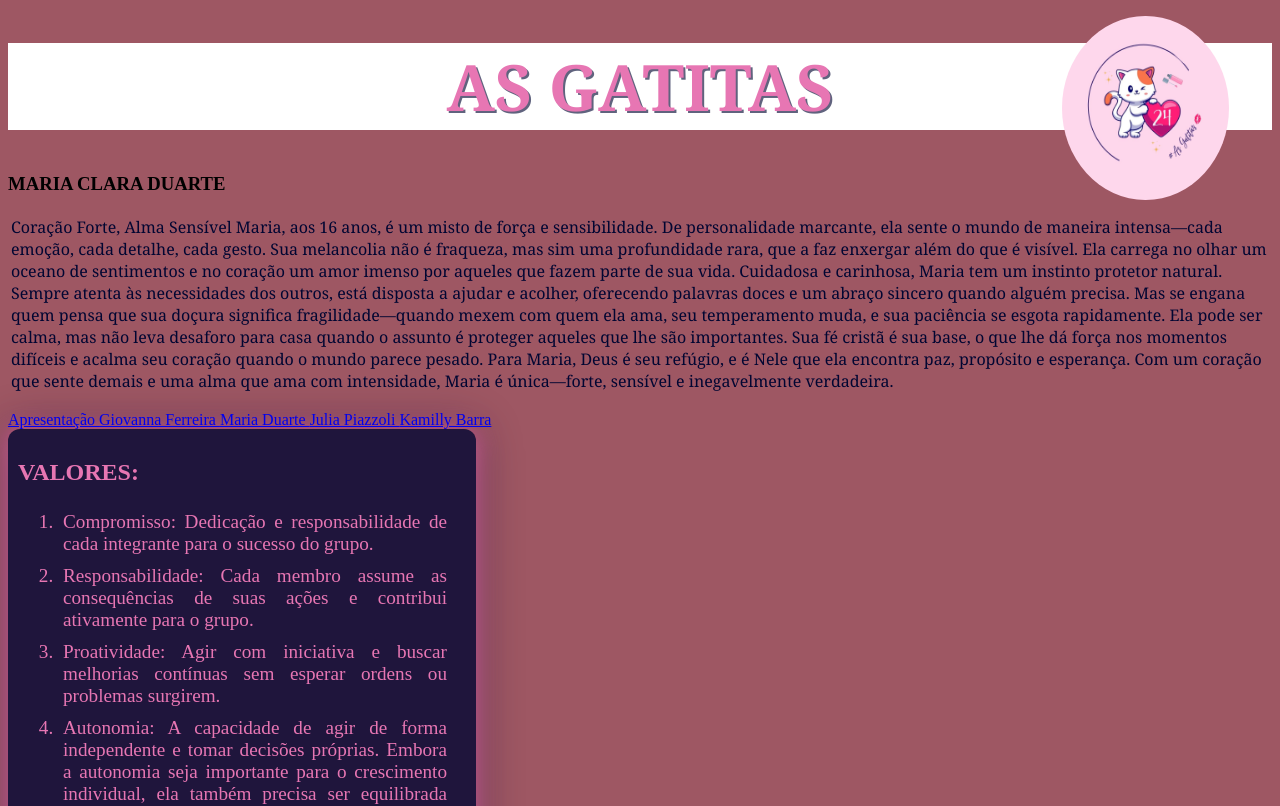
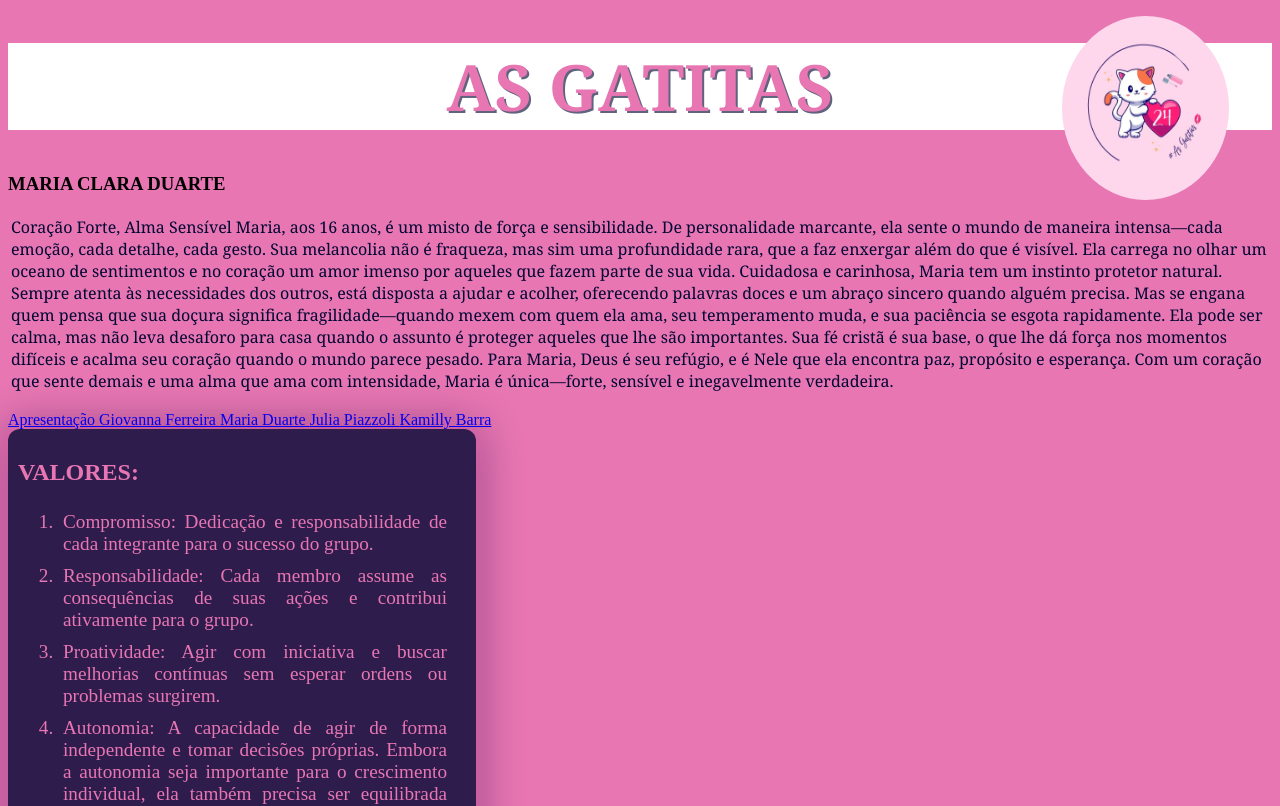
Before and after one commit to giihdot/Projeto-Router, a React (Vite) app: page /MD in a window 1280 px wide. Shown: the top 806 px of the page. Built offline with nearby package versions, Linux system fonts and the light colour scheme.

Commit message:
tirei o body

```diff
--- a/src/pages/Duarte.jsx
+++ b/src/pages/Duarte.jsx
@@ -1,4 +1,4 @@
-import './Profiles.css'
+// import './Profiles.css'
 
 function Duarte() {
 
--- a/src/pages/Giovanna.jsx
+++ b/src/pages/Giovanna.jsx
@@ -1,4 +1,4 @@
-import './Profiles.css'
+// import './Profiles.css'
 
 function Giovanna() {
 
--- a/src/pages/Julia.jsx
+++ b/src/pages/Julia.jsx
@@ -1,4 +1,4 @@
-import './Profiles.css'
+// import './Profiles.css'
 
 function Julia() {
 
--- a/src/pages/Kamilly.jsx
+++ b/src/pages/Kamilly.jsx
@@ -1,4 +1,4 @@
-import './Profiles.css'
+// import './Profiles.css'
 
 function Kamilly() {
 
--- a/src/pages/Profiles.css
+++ /dev/null
@@ -1,3 +0,0 @@
-body {
-    background-color: rgba(126, 30, 46, 0.745);
-}
```
